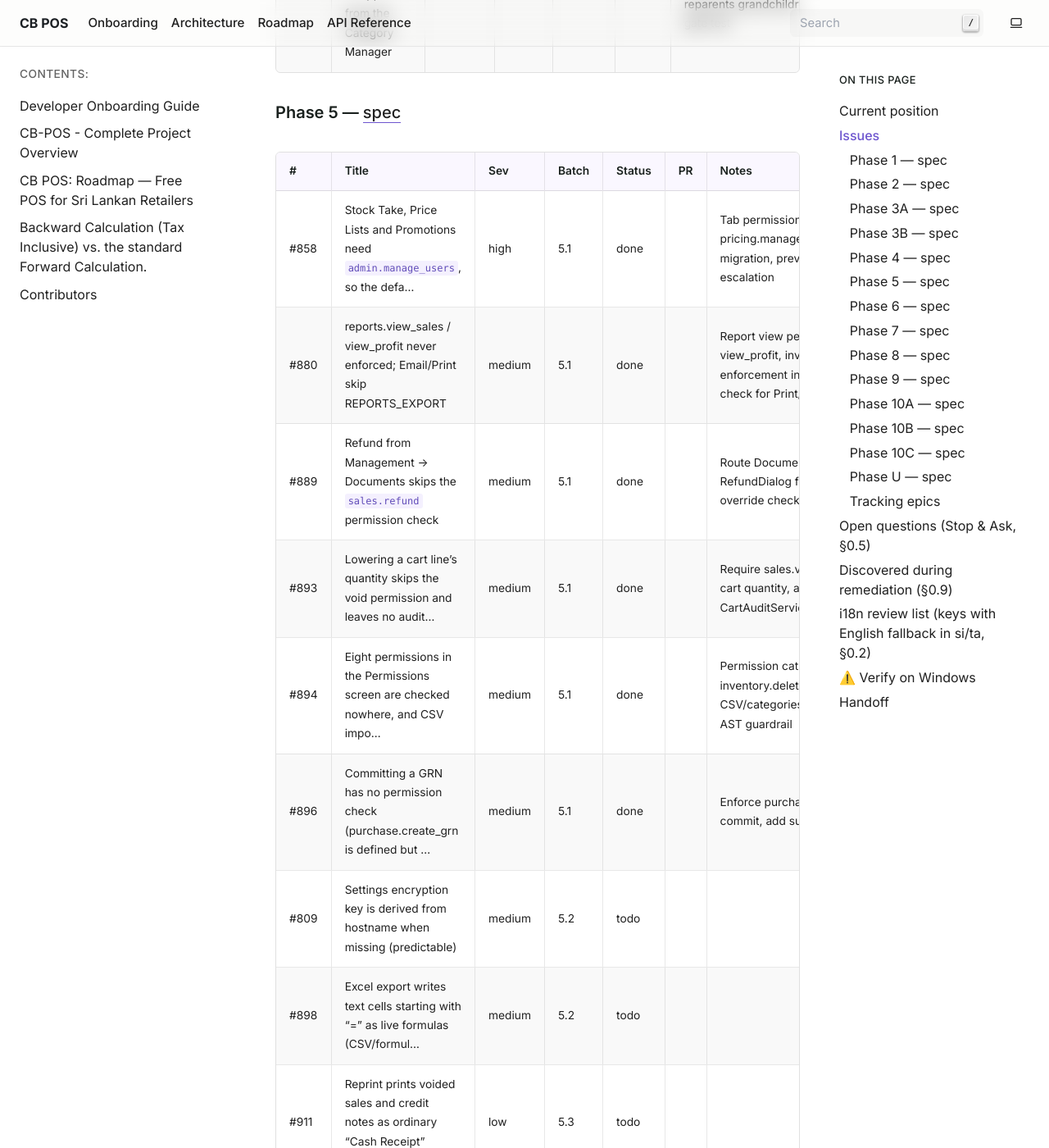
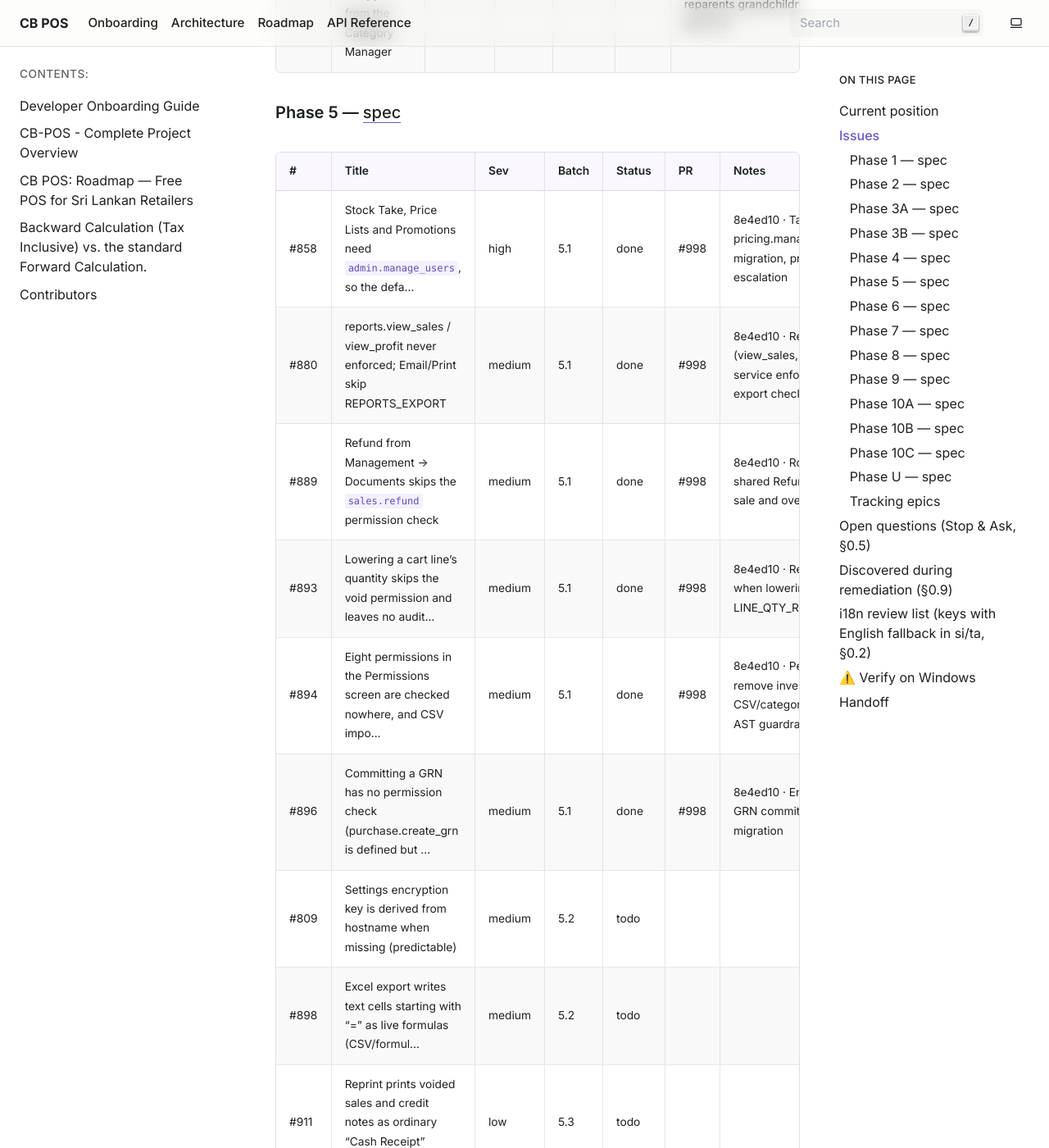
Before and after one commit to HMAHD/CB-POS, a Sphinx documentation site: the page built from docs/remediation/PROGRESS.md, in a window 1280 px wide and 1400 px high, scrolled down 12921 px. Shown: the whole window at 82% size. Built offline with Sphinx 7.4.7, drawn with Linux system fonts in a browser that asks for light colours; pages that are not in the unit, such as notebooks, are missing from menus; some of the changed text lies outside the part shown.

Commit message:
docs(remediation): complete Phase 5.1 and start Batch 5.2

```diff
--- a/docs/remediation/PROGRESS.md
+++ b/docs/remediation/PROGRESS.md
@@ -129,12 +129,12 @@ Statuses: `todo` · `in-progress` · `blocked (Q#)` · `pr-open` · `done` (merg
 
 | # | Title | Sev | Batch | Status | PR | Notes |
 |---|---|---|---|---|---|---|
-| #858 | Stock Take, Price Lists and Promotions need `admin.manage_users`, so the defa… | high | 5.1 | done | | Tab permissions (stock_take.view, pricing.manage, promotions.manage), migration, prevent non-admin privilege escalation |
-| #880 | reports.view_sales / view_profit never enforced; Email/Print skip REPORTS_EXPORT | medium | 5.1 | done | | Report view permissions (view_sales, view_profit, inventory.view), service enforcement in available_reports/run, export check for Print/Email |
-| #889 | Refund from Management → Documents skips the `sales.refund` permission check | medium | 5.1 | done | | Route Documents refund through shared RefundDialog flow with preselected sale and override check |
-| #893 | Lowering a cart line's quantity skips the void permission and leaves no audit… | medium | 5.1 | done | | Require sales.void or override when lowering cart quantity, audit LINE_QTY_REDUCED via CartAuditService |
-| #894 | Eight permissions in the Permissions screen are checked nowhere, and CSV impo… | medium | 5.1 | done | | Permission catalogue audit, remove inventory.delete, gate CSV/categories/units/proforma/maintenance, AST guardrail |
-| #896 | Committing a GRN has no permission check (purchase.create_grn is defined but … | medium | 5.1 | done | | Enforce purchase.create_grn on GRN commit, add suppliers.manage and migration |
+| #858 | Stock Take, Price Lists and Promotions need `admin.manage_users`, so the defa… | high | 5.1 | done | #998 | 8e4ed10 · Tab permissions (stock_take.view, pricing.manage, promotions.manage), migration, prevent non-admin privilege escalation |
+| #880 | reports.view_sales / view_profit never enforced; Email/Print skip REPORTS_EXPORT | medium | 5.1 | done | #998 | 8e4ed10 · Report view permissions (view_sales, view_profit, inventory.view), service enforcement in available_reports/run, export check for Print/Email |
+| #889 | Refund from Management → Documents skips the `sales.refund` permission check | medium | 5.1 | done | #998 | 8e4ed10 · Route Documents refund through shared RefundDialog flow with preselected sale and override check |
+| #893 | Lowering a cart line's quantity skips the void permission and leaves no audit… | medium | 5.1 | done | #998 | 8e4ed10 · Require sales.void or override when lowering cart quantity, audit LINE_QTY_REDUCED via CartAuditService |
+| #894 | Eight permissions in the Permissions screen are checked nowhere, and CSV impo… | medium | 5.1 | done | #998 | 8e4ed10 · Permission catalogue audit, remove inventory.delete, gate CSV/categories/units/proforma/maintenance, AST guardrail |
+| #896 | Committing a GRN has no permission check (purchase.create_grn is defined but … | medium | 5.1 | done | #998 | 8e4ed10 · Enforce purchase.create_grn on GRN commit, add suppliers.manage and migration |
 | #809 | Settings encryption key is derived from hostname when missing (predictable) | medium | 5.2 | todo | | |
 | #898 | Excel export writes text cells starting with "=" as live formulas (CSV/formul… | medium | 5.2 | todo | | |
 | #911 | Reprint prints voided sales and credit notes as ordinary "Cash Receipt" dupli… | low | 5.3 | todo | | |
@@ -304,4 +304,4 @@ Statuses: `todo` · `in-progress` · `blocked (Q#)` · `pr-open` · `done` (merg
 |---|---|---|
 
 ## Handoff
-Phase 4 (Inventory & Purchasing) is fully completed and merged (Batch 4.4 PR #997, 8971b68). All 14 issues (#794, #861, #862, #863, #864, #865, #900, #901, #895, #899, #902, #919, #920, #921) are verified closed on GitHub and ticked in epic #922. The Phase 4 exit gate stock invariants test (`tests/domain/test_stock_invariants.py`) is passing. Ready to start Phase 5 (Permissions & Security) with Batch 5.1 (#858, #880, #889, #893).
+Phase 5.1 (Permission model repair) is fully completed and merged (PR #998, 8e4ed10). All six issues (#858, #894, #880, #889, #893, #896) are verified closed on GitHub and ticked in epic #922. The permission catalogue audit, AST guardrail, report permissions, document refund flow, cart quantity void check, and GRN/supplier permissions are active. Ready to start Batch 5.2 (Secret and spreadsheet safety: #809, #898) on branch `fix/p5-b2-secrets-spreadsheet-safety`.
```
Also changed, not shown: other parts of docs/remediation/PROGRESS.md (+1 -1 lines).
